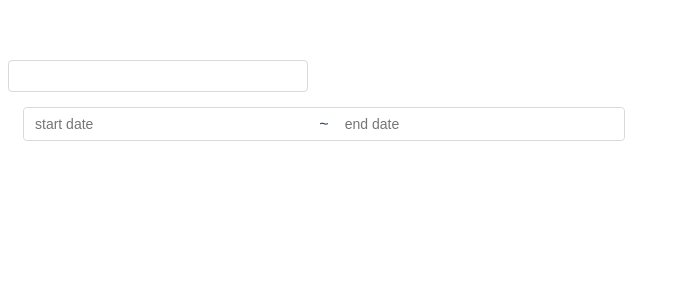
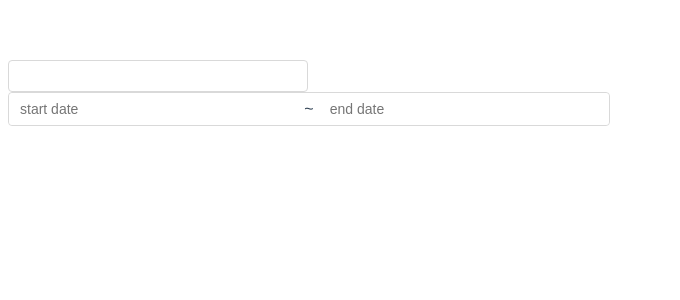
Before and after one commit to spacepatate/vue-space-datetime-picker, a Vue app: page / in a window 1280 px wide. Shown: the top 300 px of the page, without its empty margins (0-680 px from the left). Built offline with nearby package versions, Linux system fonts and the light colour scheme.

Commit message:
Set default component

```diff
--- a/package.json
+++ b/package.json
@@ -1,6 +1,6 @@
 {
   "name": "@spacepatate/vue-space-datetime-picker",
-  "version": "0.2.6",
+  "version": "0.2.8",
   "private": false,
   "scripts": {
     "serve": "vue-cli-service serve",
--- a/src/components/SpaceDaterangePicker.vue
+++ b/src/components/SpaceDaterangePicker.vue
@@ -442,7 +442,6 @@ export default {
 </script>
 <style lang="scss" scoped>
   .space-daterange-picker {
-    padding: 15px;
     input.space-input {
       box-sizing: border-box;
       margin: 0;
--- a/src/components/index.js
+++ b/src/components/index.js
@@ -5,3 +5,5 @@ export {
   SpaceDatetimePicker,
   SpaceDaterangePicker,
 };
+
+export default SpaceDatetimePicker;
```
